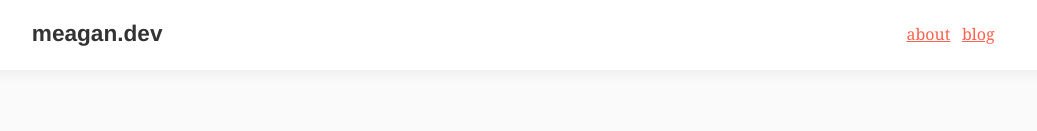
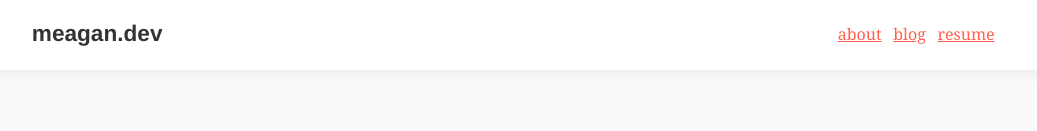
Before and after one commit to mdjmoore/mm-blog, a Gatsby site: page / in a window 1280 px wide. Shown: the top 131 px of the page, without its empty margins (121-1158 px from the left). Built offline with nearby package versions, Linux system fonts and the light colour scheme; Gatsby itself is replaced by a stand-in of ours; some packages are replaced by stand-ins of ours; what typography-theme-doelger would draw is missing.

Commit message:
added resume to header

```diff
--- a/src/components/Layout/Header/Header.tsx
+++ b/src/components/Layout/Header/Header.tsx
@@ -49,6 +49,7 @@ const Header: React.FunctionComponent<HeaderProps> = ({
             about
           </StyledLink>
           <StyledLink to="/blog">blog</StyledLink>
+          <StyledLink to="/resume">resume</StyledLink>
         </StyledNav>
       </StyledHeader>
     </Root>
```
